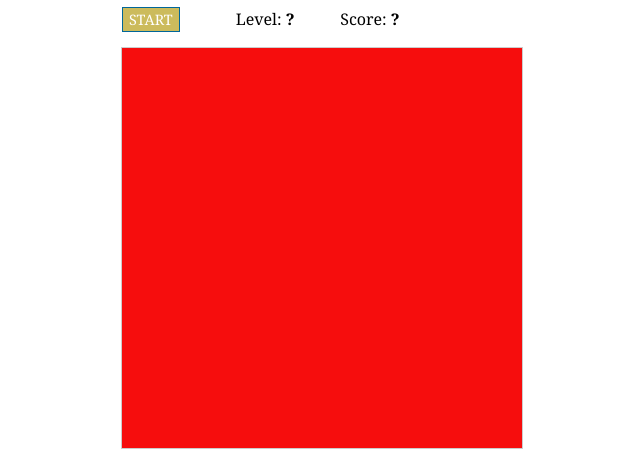
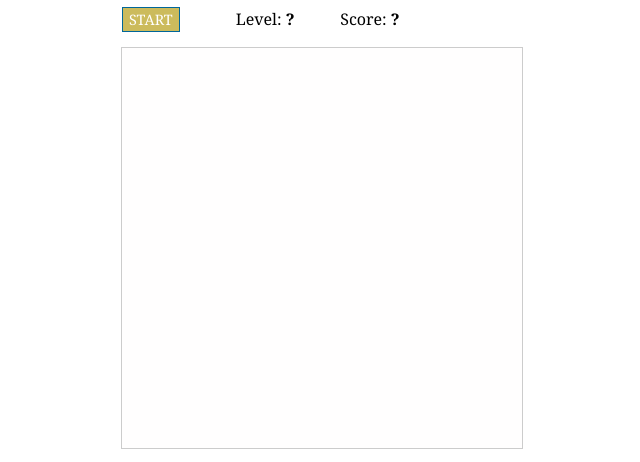
Before and after one commit to SrinivasBattina/snakegame, a plain HTML site: page src/index.html in a window 1280 px wide. Shown: the part 79-541 px from the top of the page, without its empty margins (318-958 px from the left). Drawn offline with Linux system fonts and the light colour scheme.

Commit message:
background light color

```diff
--- a/src/css/main.css
+++ b/src/css/main.css
@@ -138,7 +138,7 @@ a:hover {
     margin: 0 auto;
     width: 400px;
     height: 400px;
-    background-color: #f60d0d;
+    background-color: #fffefe;
     border: 1px solid #CCC;
 }
 
```
